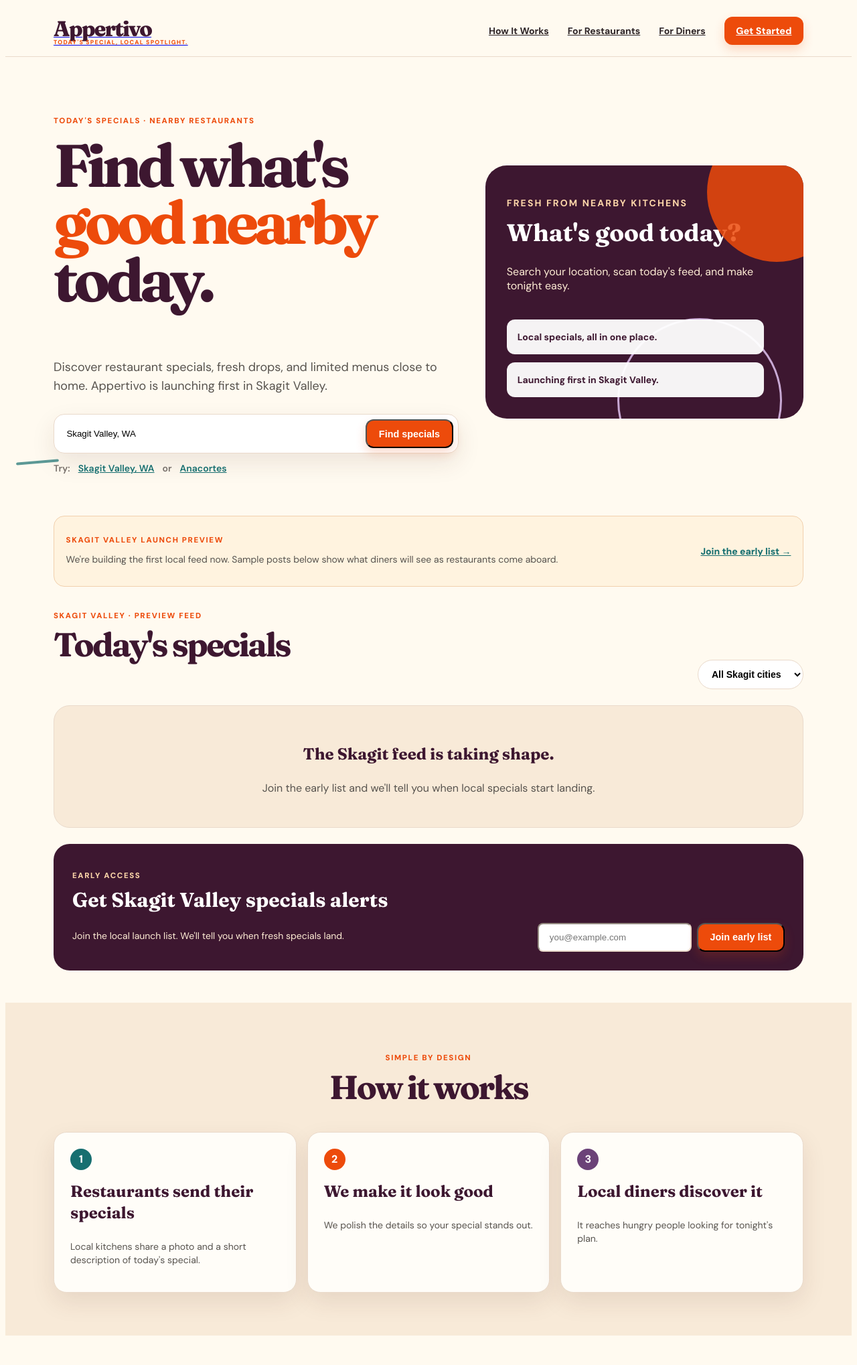
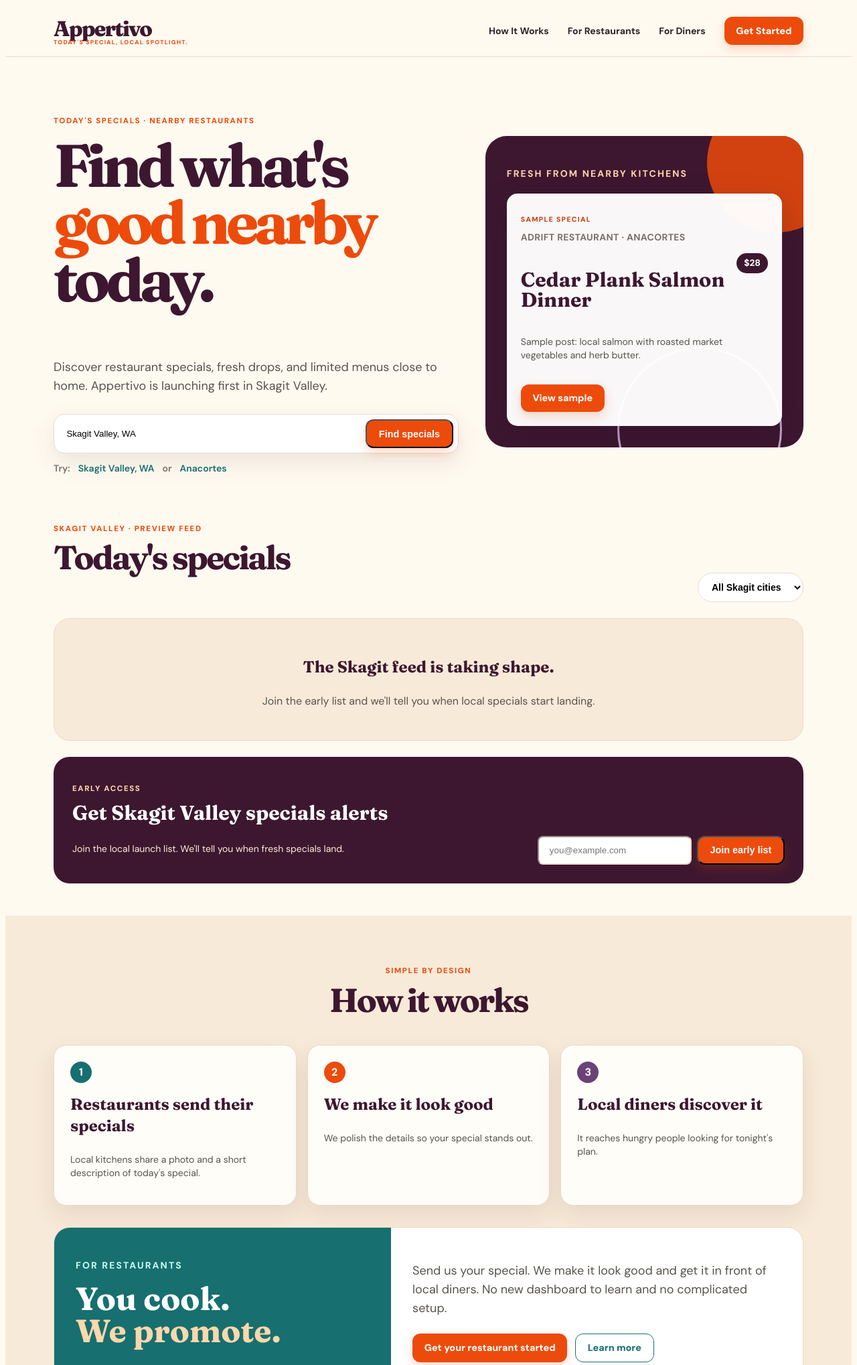
Before and after one commit to SkagitIan/Appertivo2026, a Flask app: page / in a window 1280 px wide. Shown: the top 2038 px of the page at 67% size. Run offline with Flask 3, Linux system fonts and the light colour scheme; some libraries are stand-ins or nearby versions.

Commit message:
Polish public homepage sections

```diff
--- a/static/brand.css
+++ b/static/brand.css
@@ -22,7 +22,7 @@
   color: var(--ink);
   font-family: "DM Sans", Arial, sans-serif;
 }
-a { transition: color .2s ease, background-color .2s ease, border-color .2s ease, transform .2s ease; }
+a { text-decoration: none; transition: color .2s ease, background-color .2s ease, border-color .2s ease, transform .2s ease; }
 h1, h2, h3, .font-display { color: var(--plum); font-family: "Fraunces", Georgia, serif; }
 input, select, textarea { background: white; border-color: var(--line) !important; }
 input:focus, select:focus, textarea:focus { border-color: var(--teal) !important; outline: 2px solid rgba(23, 111, 112, .16); }
@@ -52,11 +52,13 @@
 .display-lg { font-size: clamp(2.5rem, 5vw, 4.5rem); letter-spacing: -.065em; line-height: .98; }
 .display-md { font-size: clamp(2rem, 4vw, 3.1rem); letter-spacing: -.055em; line-height: 1; }
 .hero { overflow: hidden; padding-block: 4.8rem 3.8rem; position: relative; }
-.hero::after { background: var(--teal); border-radius: 999px; content: ""; height: .28rem; left: 1rem; opacity: .7; position: absolute; top: 88%; transform: rotate(-5deg); width: 4rem; }
 .hero-panel { background: var(--plum); border-radius: 2rem; color: white; min-height: 21rem; overflow: hidden; padding: 2rem; position: relative; }
 .hero-panel h2 { color: white; }
 .hero-panel::after { background: var(--orange); border-radius: 50%; content: ""; height: 13rem; opacity: .85; position: absolute; right: -4rem; top: -4rem; width: 13rem; }
 .hero-panel::before { border: 3px solid var(--lilac); border-radius: 50%; bottom: -6rem; content: ""; height: 15rem; position: absolute; right: 2rem; width: 15rem; }
+.hero-special-card { background: rgba(255, 255, 255, .97); border: 1px solid rgba(255, 255, 255, .65); border-radius: 1rem; box-shadow: 0 18px 45px rgba(44, 17, 37, .25); color: var(--ink); max-width: 26rem; overflow: hidden; position: relative; z-index: 2; }
+.hero-special-card h2 { color: var(--plum); }
+.hero-special-photo { height: 10rem; object-fit: cover; width: 100%; }
 .card { background: var(--paper); border: 1px solid var(--line); border-radius: 1.2rem; box-shadow: var(--shadow); }
 .soft-panel { background: var(--cream-deep); border: 1px solid var(--line); border-radius: 1.5rem; }
 .plum-panel { background: var(--plum); border-radius: 1.5rem; color: white; }
@@ -67,7 +69,6 @@
 .special-placeholder { align-items: center; background: linear-gradient(135deg, var(--plum), #60364e); color: var(--cream); display: flex; height: 13.5rem; justify-content: center; letter-spacing: .15em; text-transform: uppercase; }
 .special-price { background: var(--plum); border-radius: 999px; color: white; flex: none; font-size: .85rem; font-weight: 800; padding: .4rem .7rem; }
 .preview-badge { color: var(--orange-dark); font-size: .65rem; font-weight: 800; letter-spacing: .13em; text-transform: uppercase; }
-.launch-note { align-items: center; background: #fff3df; border: 1px solid #f1d0ad; border-radius: 1rem; display: flex; gap: 1rem; justify-content: space-between; padding: 1rem 1.1rem; }
 .location-search { align-items: center; background: white; border: 1px solid var(--line); border-radius: 1rem; box-shadow: var(--shadow); display: flex; gap: .55rem; max-width: 39rem; padding: .45rem; }
 .location-search input { border: 0; flex: 1; min-width: 0; padding: .65rem .7rem; }
 .location-search input:focus { outline: 0; }
@@ -113,9 +114,12 @@
 @media (max-width: 767px) {
   .desktop-nav { display: none !important; }
   .hero { padding-block: 3.6rem 2.8rem; }
-  .hero-panel { display: none; }
+  .hero-panel { border-radius: 1.25rem; margin-top: 1.5rem; min-height: 0; padding: 1.1rem; }
+  .hero-panel::after { height: 8rem; right: -3rem; top: -3rem; width: 8rem; }
+  .hero-panel::before { display: none; }
+  .hero-special-card { max-width: none; }
+  .hero-special-photo { height: 6rem; }
   .section-space { padding-block: 3rem; }
-  .launch-note { align-items: flex-start; flex-direction: column; }
   .map-layout { grid-template-columns: 1fr; }
   .specials-map { min-height: 22rem; }
   .map-results { max-height: none; }
--- a/templates/for_restaurants.html
+++ b/templates/for_restaurants.html
@@ -1,7 +1,7 @@
 {% extends "base.html" %}
 {% block title %}Promote your restaurant specials | Appertivo{% endblock %}
 {% block content %}
-<section class="page-width section-space grid items-center gap-8 lg:grid-cols-[1.1fr_.9fr]"><div><p class="eyebrow">For restaurants</p><h1 class="display-lg mt-3">You cook. <span class="text-[#ed4b0b]">We promote.</span></h1><p class="mt-5 max-w-2xl text-lg text-stone-600">Your daily special deserves a bigger crowd. Text us a photo and a sentence. We'll turn it into a polished local post diners can act on.</p><a href="{{ url_for('get_started') }}" class="button-primary mt-7">Get your restaurant started</a></div><aside class="plum-panel p-7"><h2 class="text-3xl">Made for a busy kitchen.</h2><div class="mt-5 grid gap-3 text-sm text-orange-100"><p>&#10003; No complicated dashboard to learn.</p><p>&#10003; No polished marketing copy required.</p><p>&#10003; Fresh specials expire when the day is done.</p></div></aside></section>
+<section class="page-width section-space grid items-center gap-8 lg:grid-cols-[1.1fr_.9fr]"><div><p class="eyebrow">For restaurants</p><h1 class="display-lg mt-3">You cook. <span class="text-[#ed4b0b]">We promote.</span></h1><p class="mt-5 max-w-2xl text-lg text-stone-600">Your daily special deserves a bigger crowd. Send us a photo and a sentence. We'll turn it into a polished local post diners can act on.</p><a href="{{ url_for('get_started') }}" class="button-primary mt-7">Get your restaurant started</a></div><aside class="plum-panel p-7"><h2 class="text-3xl">Made for a busy kitchen.</h2><div class="mt-5 grid gap-3 text-sm text-orange-100"><p>&#10003; No complicated dashboard to learn.</p><p>&#10003; No polished marketing copy required.</p><p>&#10003; Fresh specials expire when the day is done.</p></div></aside></section>
 <section class="bg-[#f8ead8]"><div class="page-width section-space"><p class="eyebrow text-center">The easy path</p><h2 class="display-md mt-2 text-center">Send it. We'll handle the rest.</h2><div class="mt-8">{% include "partials/steps.html" %}</div></div></section>
 <section class="page-width section-space">
   <div class="grid items-center gap-8 lg:grid-cols-[.9fr_1.1fr]">
--- a/templates/home.html
+++ b/templates/home.html
@@ -14,23 +14,29 @@
       </form>
       <div class="mt-3 flex flex-wrap items-center gap-3 text-sm font-semibold text-stone-500"><span>Try:</span><a href="{{ url_for('home', location='Skagit Valley, WA') }}" class="text-[#176f70]">Skagit Valley, WA</a><span>or</span><a href="{{ url_for('home', location='Anacortes') }}" class="text-[#176f70]">Anacortes</a></div>
     </div>
+    {% set hero_special = specials[0] if specials else none %}
     <aside class="hero-panel">
       <p class="text-sm font-bold uppercase tracking-[.15em] text-orange-200">Fresh from nearby kitchens</p>
-      <h2 class="mt-4 max-w-sm text-4xl leading-none">What's good today?</h2>
-      <p class="mt-4 max-w-md text-orange-100">Search your location, scan today's feed, and make tonight easy.</p>
-      <div class="relative z-10 mt-10 grid max-w-sm gap-3">
-        <div class="rounded-xl bg-white/95 p-4 text-sm font-bold text-[#3d1730]">Local specials, all in one place.</div>
-        <div class="rounded-xl bg-white/95 p-4 text-sm font-bold text-[#3d1730]">Launching first in Skagit Valley.</div>
+      <div class="hero-special-card mt-5">
+        {% if hero_special and hero_special.photo_url %}
+          <img src="{{ hero_special.photo_url }}" alt="{{ hero_special.title }} at {{ hero_special.restaurant.name }}" class="hero-special-photo">
+        {% endif %}
+        <div class="p-5">
+          <p class="preview-badge">{{ "Today's special" if hero_special and hero_special.source != "demo" else "Sample special" }}</p>
+          <p class="mt-2 text-sm font-bold uppercase tracking-wide text-stone-500">{% if hero_special %}{{ hero_special.restaurant.name }} &middot; {{ hero_special.restaurant.city }}{% else %}Adrift Restaurant &middot; Anacortes{% endif %}</p>
+          <div class="mt-3 flex items-start justify-between gap-3">
+            <h2 class="text-3xl leading-none">{% if hero_special %}{{ hero_special.title }}{% else %}Cedar Plank Salmon Dinner{% endif %}</h2>
+            <span class="special-price">{% if hero_special and hero_special.price %}{{ hero_special.price }}{% else %}$28{% endif %}</span>
+          </div>
+          <p class="mt-3 text-sm text-stone-600">{% if hero_special %}{{ hero_special.description }}{% else %}Sample post: local salmon with roasted market vegetables and herb butter.{% endif %}</p>
+          <a href="{% if hero_special %}{{ url_for('special_detail', public_id=hero_special.public_id) }}{% else %}#specials{% endif %}" class="button-primary mt-5">View sample</a>
+        </div>
       </div>
     </aside>
   </div>
 </section>
 {% if market %}
 <section id="specials" class="page-width pb-12">
-  <div class="launch-note mb-6">
-    <div><p class="eyebrow">Skagit Valley launch preview</p><p class="mt-1 text-sm text-stone-600">We're building the first local feed now. Sample posts below show what diners will see as restaurants come aboard.</p></div>
-    <a href="#early-list" class="text-sm font-black text-[#176f70]">Join the early list &rarr;</a>
-  </div>
   <div class="flex flex-wrap items-end justify-between gap-4">
     <div><p class="eyebrow">{{ market.name }} &middot; preview feed</p><h2 class="display-md mt-2">Today's specials</h2></div>
     <div class="flex flex-wrap items-center gap-2">
@@ -88,12 +94,10 @@
   <div class="page-width section-space">
     <div class="mb-7 text-center"><p class="eyebrow">Simple by design</p><h2 class="display-md mt-2">How it works</h2></div>
     {% include "partials/steps.html" %}
-  </div>
-</section>
-<section class="page-width section-space">
-  <div class="grid overflow-hidden rounded-3xl border border-[#eadacb] lg:grid-cols-[.9fr_1.1fr]">
-    <div class="bg-[#176f70] p-8 text-white"><p class="text-sm font-bold uppercase tracking-[.15em] text-teal-100">For restaurants</p><h2 class="mt-4 text-5xl leading-none text-white">You cook.<br><span class="text-orange-200">We promote.</span></h2></div>
-    <div class="bg-white p-8"><p class="max-w-xl text-lg text-stone-600">Text us your special. We make it look good and get it in front of local diners. No new dashboard to learn and no complicated setup.</p><div class="mt-6 flex flex-wrap gap-3"><a href="{{ url_for('get_started') }}" class="button-primary">Get your restaurant started</a><a href="{{ url_for('for_restaurants') }}" class="button-secondary">Learn more</a></div></div>
+    <div class="mt-8 grid overflow-hidden rounded-3xl border border-[#eadacb] lg:grid-cols-[.9fr_1.1fr]">
+      <div class="bg-[#176f70] p-8 text-white"><p class="text-sm font-bold uppercase tracking-[.15em] text-teal-100">For restaurants</p><h3 class="mt-4 text-5xl leading-none text-white">You cook.<br><span class="text-orange-200">We promote.</span></h3></div>
+      <div class="bg-white p-8"><p class="max-w-xl text-lg text-stone-600">Send us your special. We make it look good and get it in front of local diners. No new dashboard to learn and no complicated setup.</p><div class="mt-6 flex flex-wrap gap-3"><a href="{{ url_for('get_started') }}" class="button-primary">Get your restaurant started</a><a href="{{ url_for('for_restaurants') }}" class="button-secondary">Learn more</a></div></div>
+    </div>
   </div>
 </section>
 {% if market and specials %}
```
Also changed, not shown: tests/test_mvp.py (+3 -1 lines).
